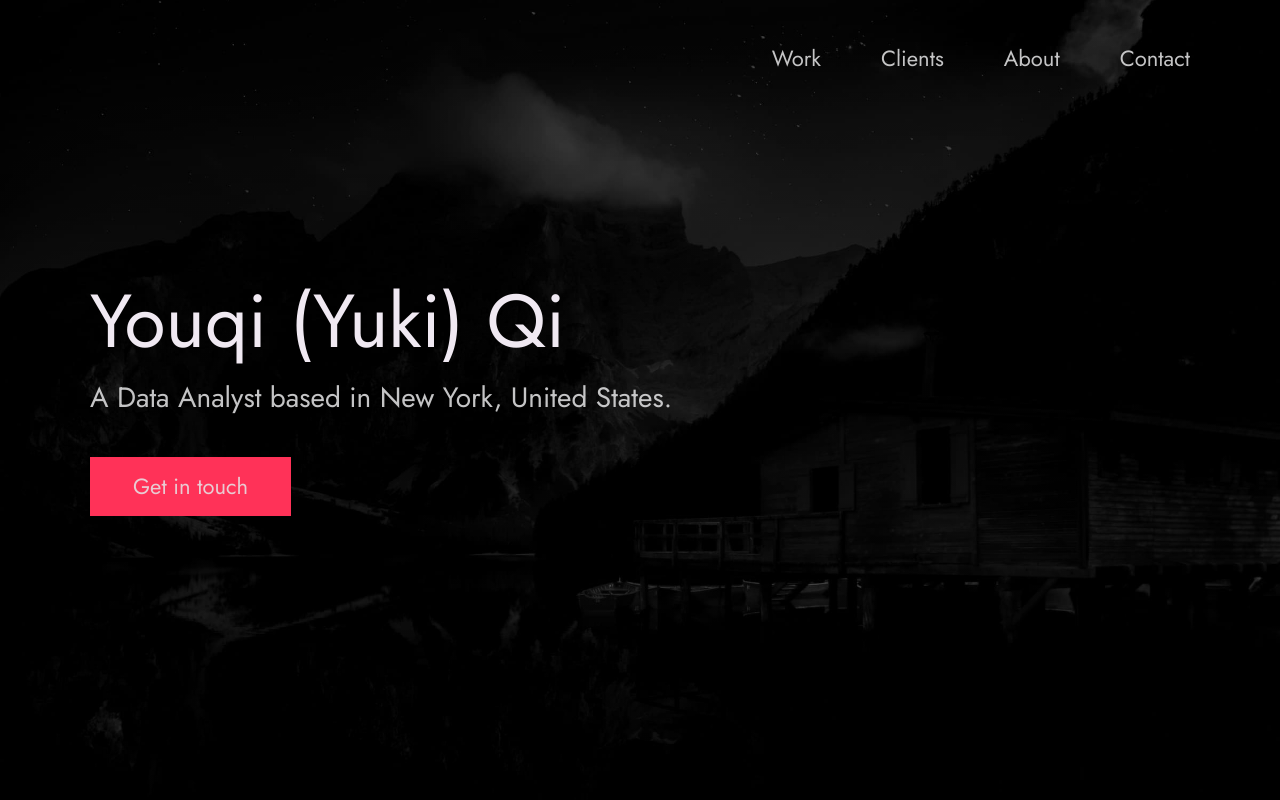
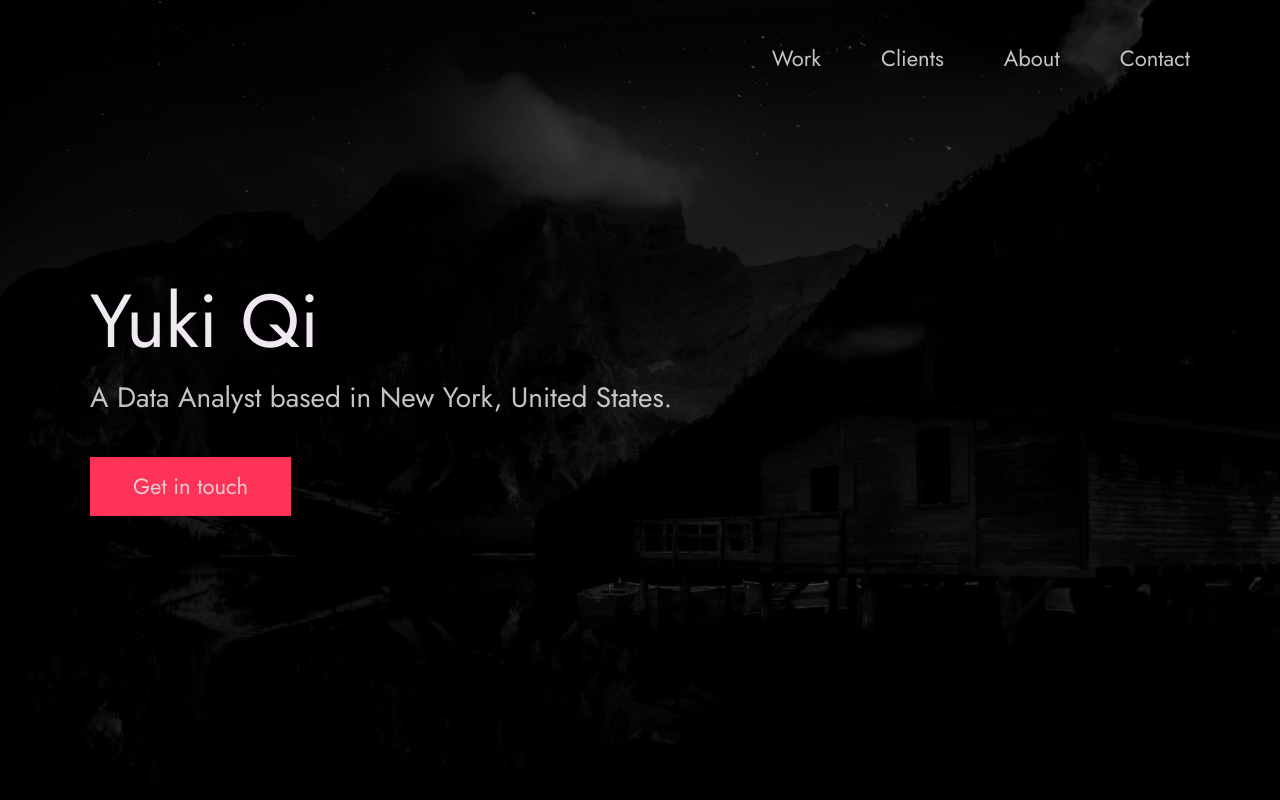
Before and after one commit to yukiqyq/yukiqyq.github.io, a plain HTML site: page index.html in a window 1280 px wide. Shown: the top 800 px of the page. Drawn offline with Linux system fonts and the light colour scheme.

Commit message:
changed name

```diff
--- a/index.html
+++ b/index.html
@@ -56,7 +56,7 @@
       <div class="header__text">
         <h1 class="heading-primary">
           <!-- Replace the following name with your name -->
-          <span>Youqi (Yuki) Qi</span>
+          <span>Yuki Qi</span>
         </h1>
         <!-- Put a small paragraph about yourself -->
         <p>A Data Analyst based in New York, United States.</p>
```
